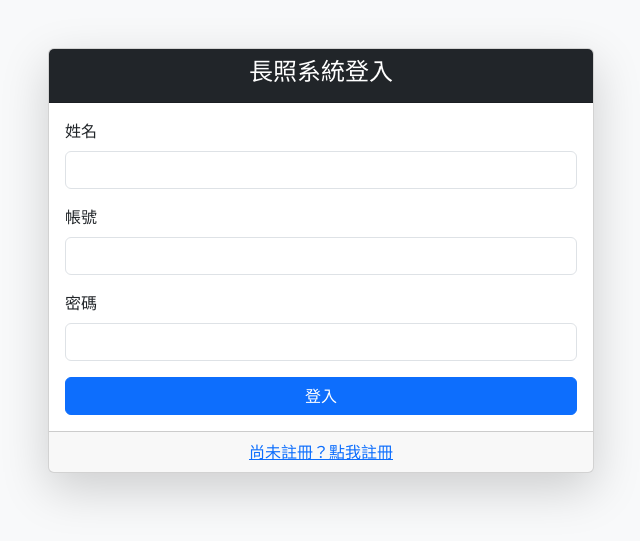
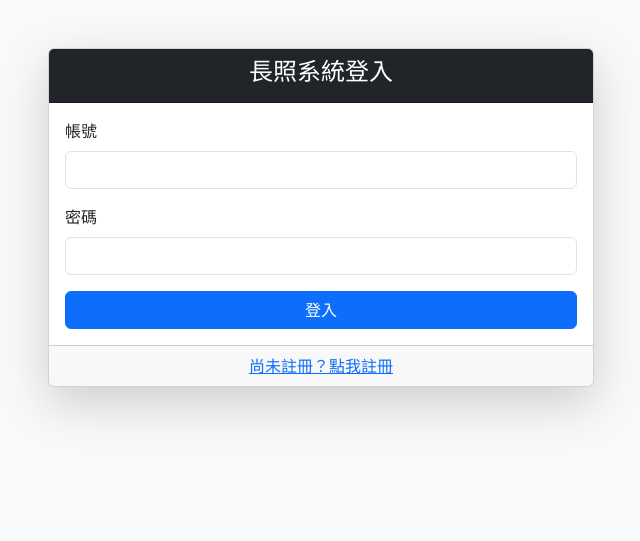
Before and after one commit to xerion73741/demo, a Flask app: page /login in a window 1280 px wide. Shown: the top 541 px of the page, without its empty margins (319-959 px from the left). Run offline with Flask 3, Linux system fonts and the light colour scheme.

Commit message:
更新login.html

```diff
--- a/templates/login.html
+++ b/templates/login.html
@@ -15,10 +15,6 @@
           </div>
           <div class="card-body">
             <form method="post" action="/login">
-              <div class="mb-3">
-                <label for="name" class="form-label">姓名</label>
-                <input type="text" class="form-control" id="name" name="name">
-              </div>
               <div class="mb-3">
                 <label for="user" class="form-label">帳號</label>
                 <input type="text" class="form-control" id="user" name="user" required>
```
